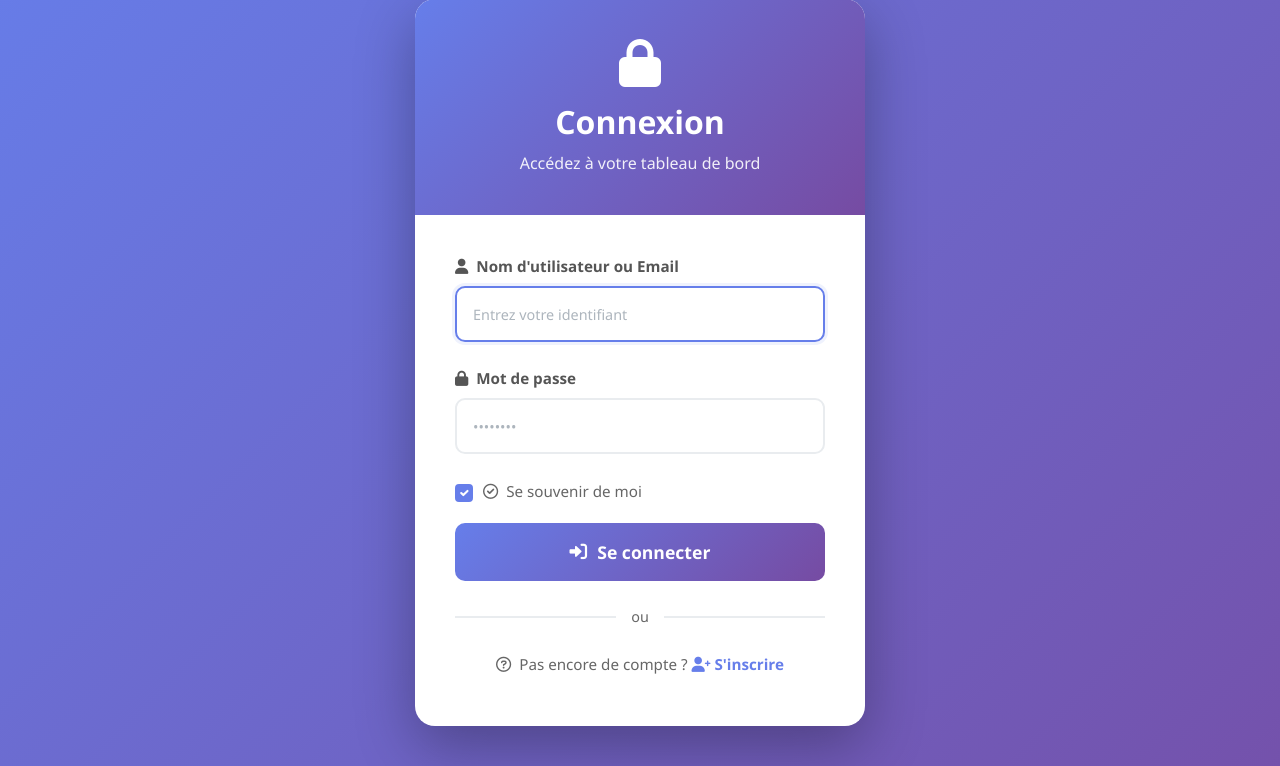
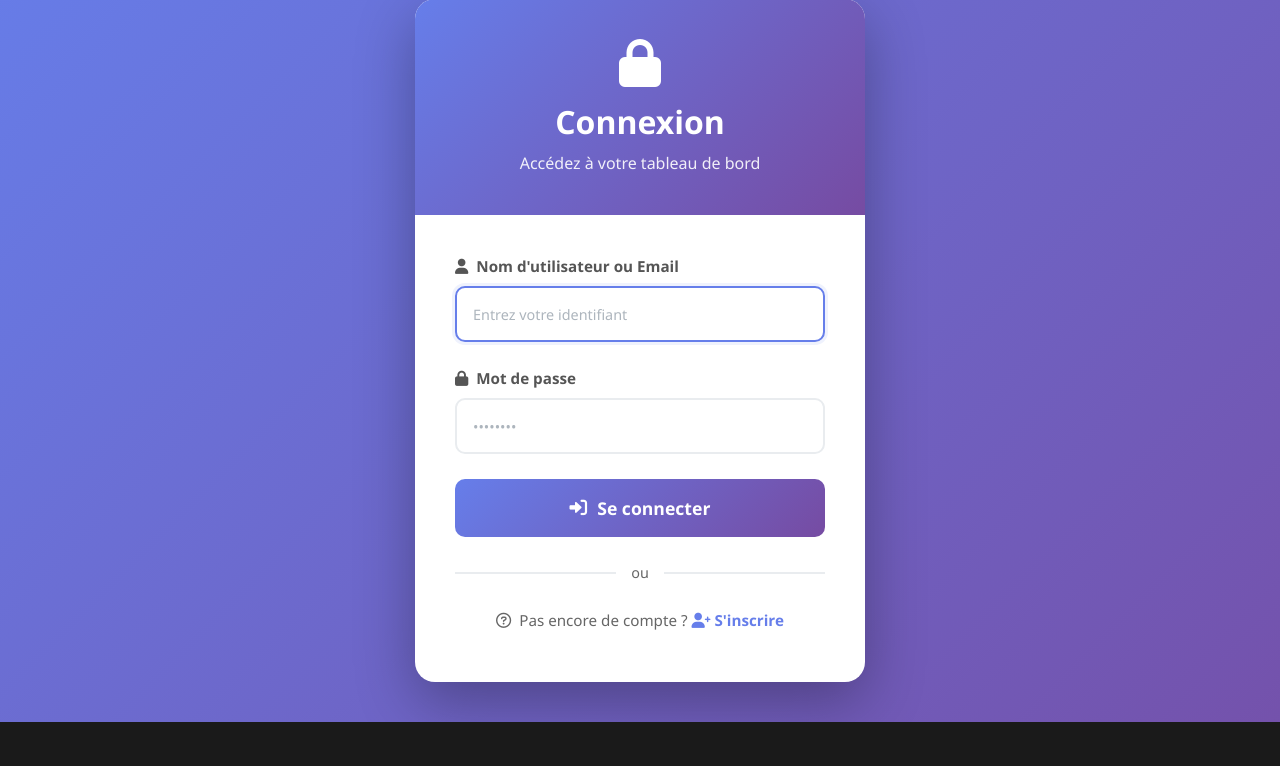
Before and after one commit to DEVELVIS54/GESTION_FINAL, a Django app: page /connexion/ in a window 1280 px wide. Shown: the part 103-869 px from the top of the page. Run offline with Django 5.2, Linux system fonts and the light colour scheme.

Commit message:
Update connexion.html

```diff
--- a/SE/templates/SE/connexion.html
+++ b/SE/templates/SE/connexion.html
@@ -468,13 +468,13 @@
                         <input type="password" name="password" id="id_password" class="form-control" placeholder="••••••••" required>
                     </div>
 
-                    <div class="form-check">
+                  <!--  <div class="form-check">
                         <input type="checkbox" name="remember_me" id="id_remember_me" class="form-check-input" checked>
                         <label for="id_remember_me" class="form-check-label">
                             <i class="far fa-check-circle me-1"></i>
                             Se souvenir de moi
                         </label>
-                    </div>
+                    </div> -->
 
                     <button type="submit" class="btn-login">
                         <i class="fas fa-sign-in-alt"></i>
```
